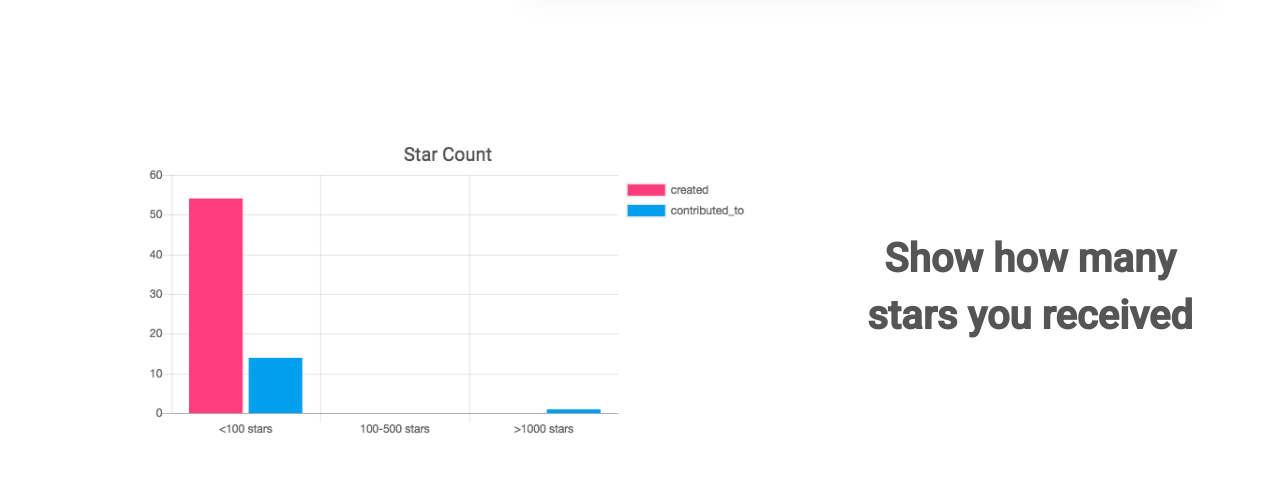
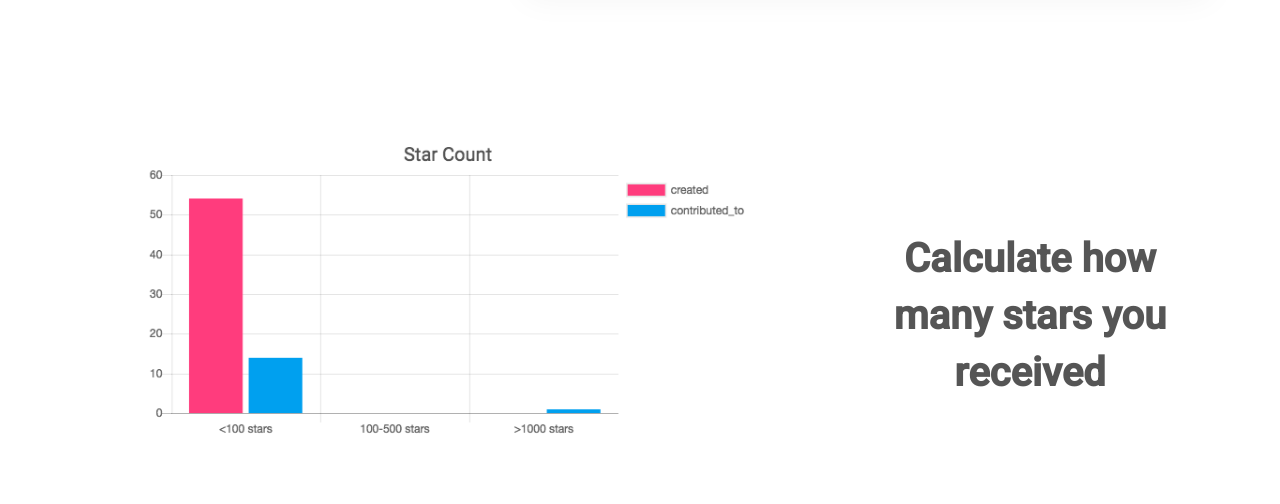
Before and after one commit to Windsooon/jobder, a Django app: page / in a window 1280 px wide. Shown: the part 1413-1917 px from the top of the page. Run offline with Django 3.2, Linux system fonts and the light colour scheme; parts of the project's set-up code (start-up, migrations or seed data) failed here and were passed over; some libraries are stand-ins or nearby versions.

Commit message:
fix typo

```diff
--- a/templates/index.html
+++ b/templates/index.html
@@ -89,7 +89,7 @@
           <img src="{% static 'imgs/stars.png' %}" alt="" class="profile-img"/>
         </div>
         <div class="col-xs-4">
-          <p class="profile-p">Show how many stars you received</p>
+          <p class="profile-p">Calculate how many stars you received</p>
         </div>
       </div>
       <div class="row">
```
